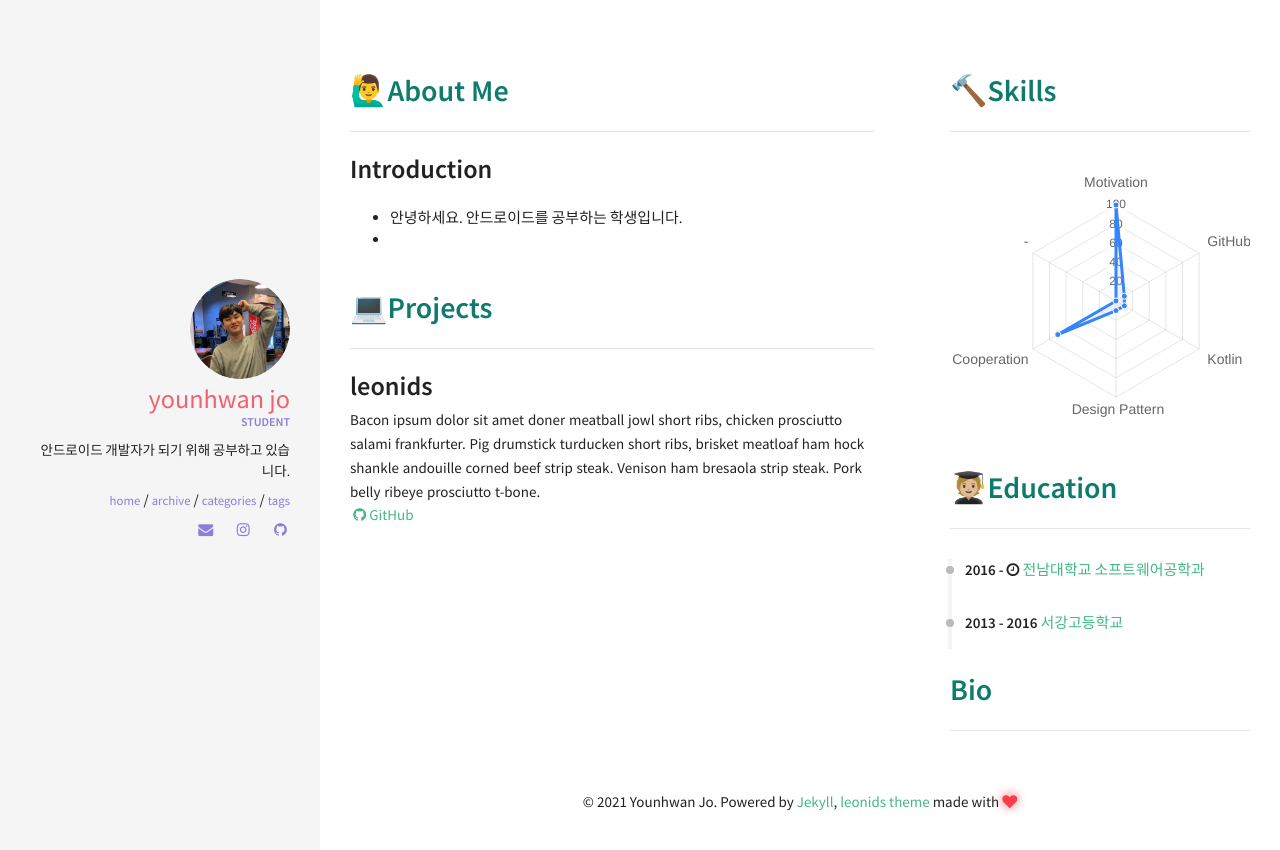
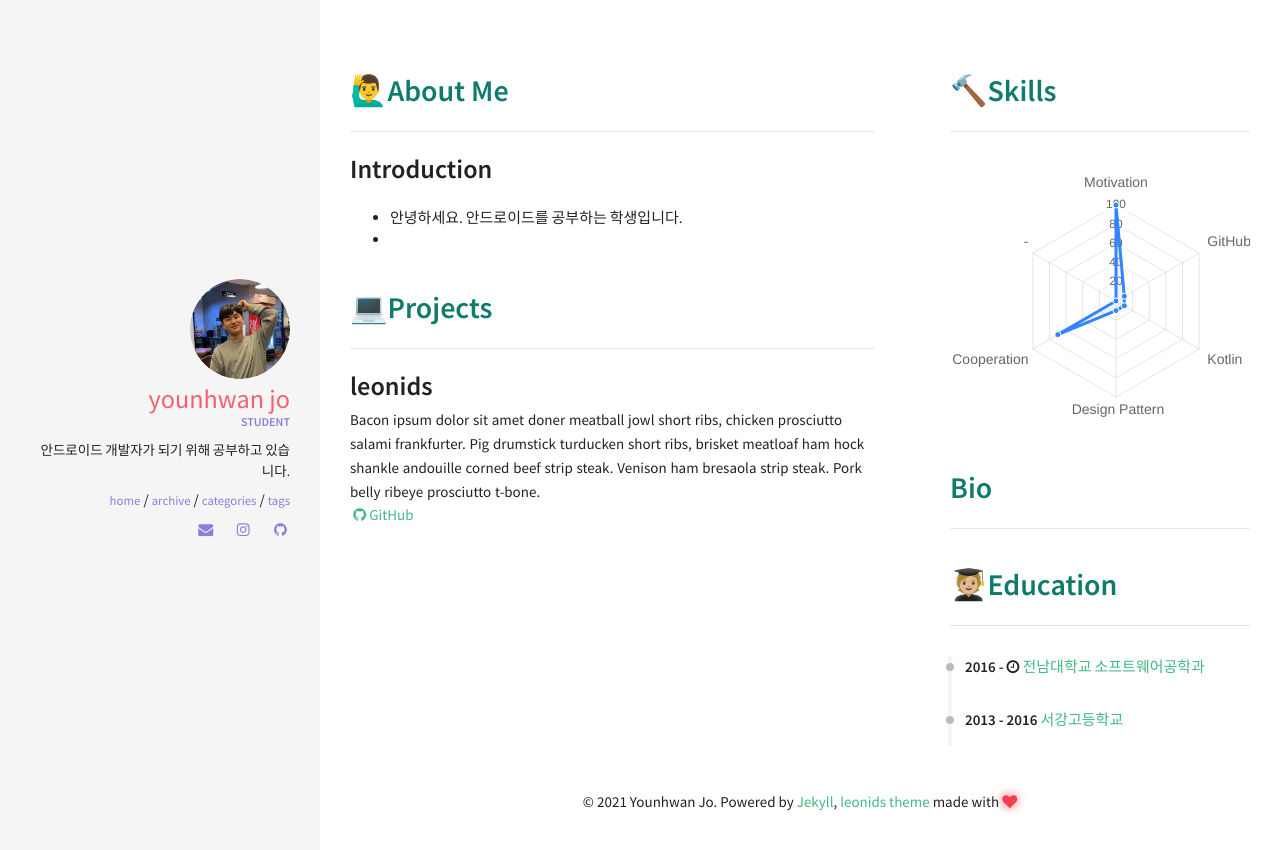
Before and after one commit to younhwan97/younhwan97.github.io, a Jekyll site: the page built from index.markdown, in a window 1280 px wide. Shown: the top 850 px of the page. Built offline with Jekyll 4.4.1, drawn with Linux system fonts in a browser that asks for light colours; nearby versions of some CDN libraries.

Commit message:
[업데이트] home 컨텐츠 위치 변경

```diff
--- a/_layouts/resume.html
+++ b/_layouts/resume.html
@@ -21,11 +21,11 @@ layout: default
             {% include sections/skills.html %}
         </div>
         <div class="row">
+            {% include sections/career.html %}
+        </div>
+        <div class="row">
             {% include sections/education.html %}
         </div>
-                <div class="row">
-                    {% include sections/career.html %}
-                </div>
     </div>
 
 
```
